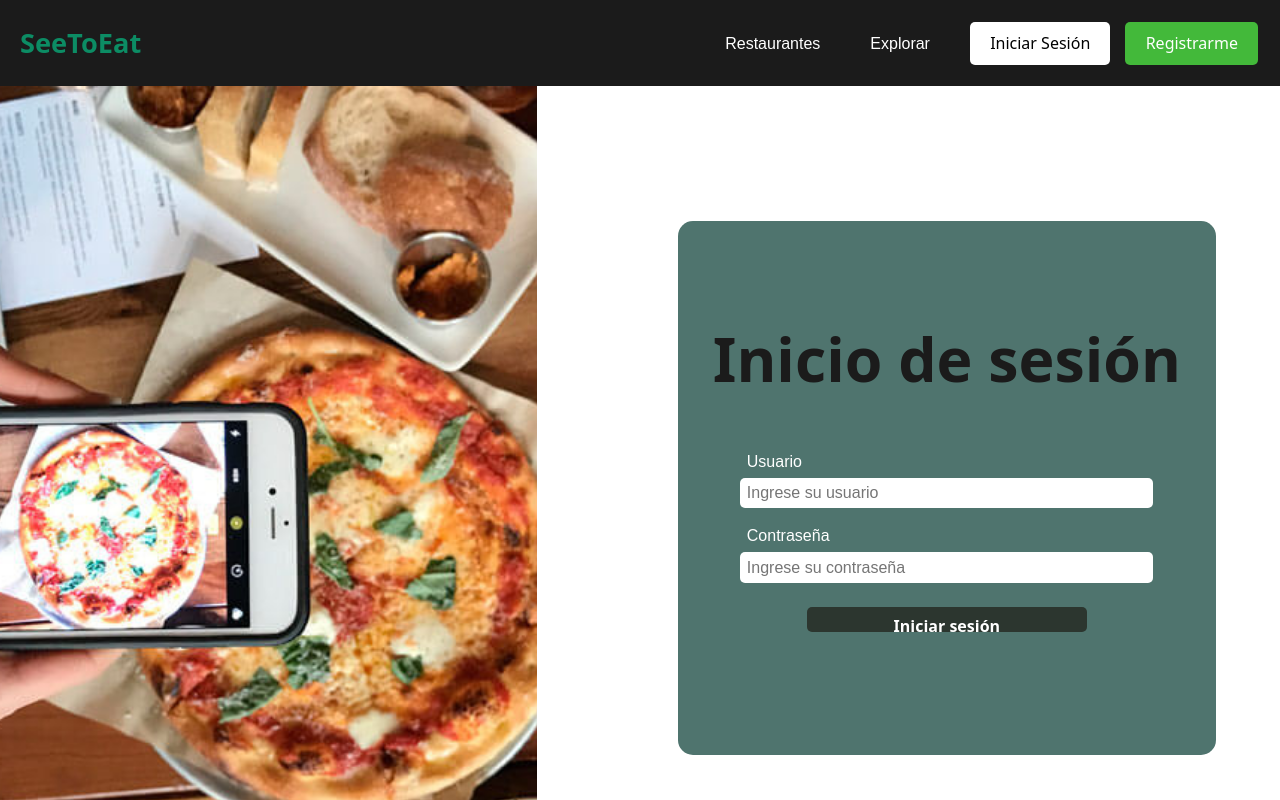
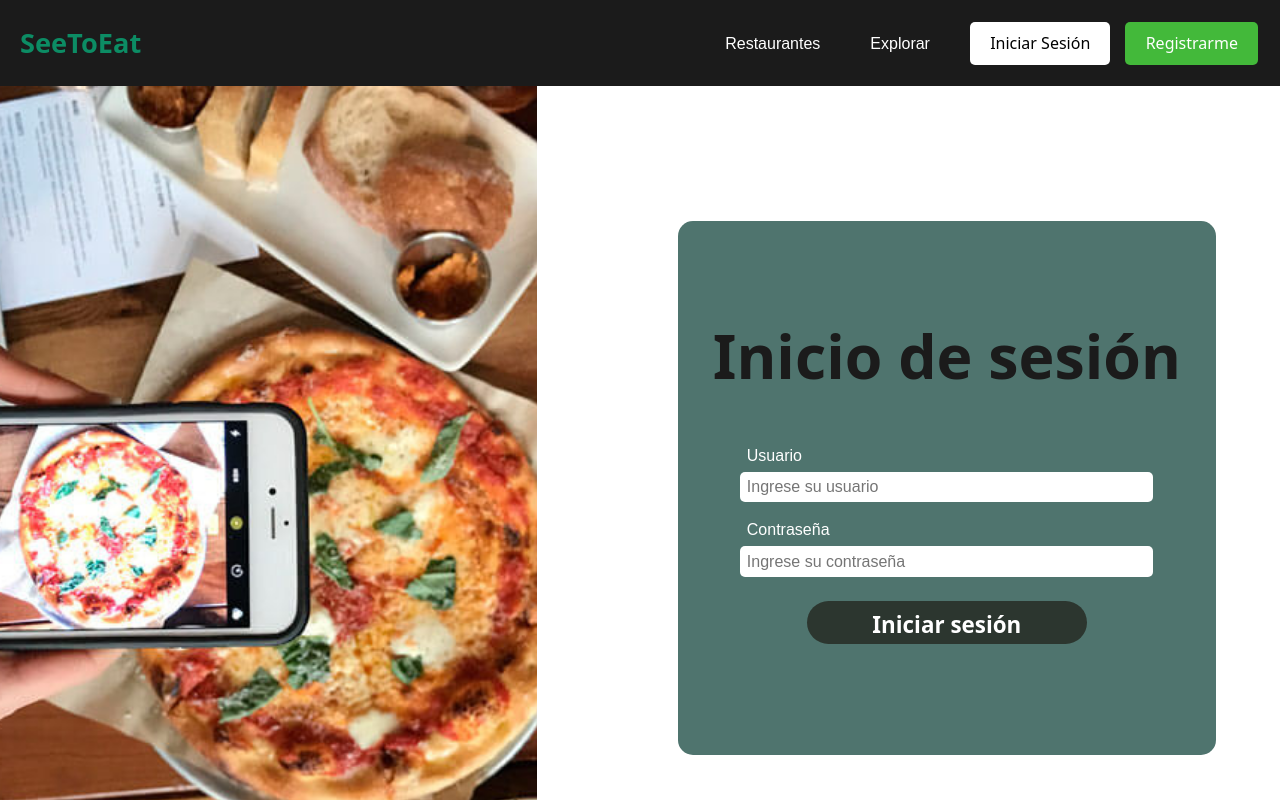
Before and after one commit to Jaim32/ProyectoW, a React (Vite) app in the folder SeeToEat-Client/SeeToEat/: page /login in a window 1280 px wide. Built offline with nearby package versions, Linux system fonts and the light colour scheme.

Commit message:
Fix button

```diff
--- a/SeeToEat-Client/SeeToEat/src/styles/LogIn.css
+++ b/SeeToEat-Client/SeeToEat/src/styles/LogIn.css
@@ -70,6 +70,10 @@
   }
 
   /* Botones */
+
+
+
+  /*
   .welcome-btn {
     width: 70%;
     padding: 1vh 0;
@@ -88,7 +92,7 @@
   .register-btn {
     background-color: #43B93A;
     color: white;
-  }
+  }*/
 
   /* Estilos para el formulario de inicio de sesión */
   .login-form {
@@ -120,6 +124,7 @@
   .submit-btn {
     background-color: #2c362f;
     color: white;
+    height: 20%;
   }
 
 
```
